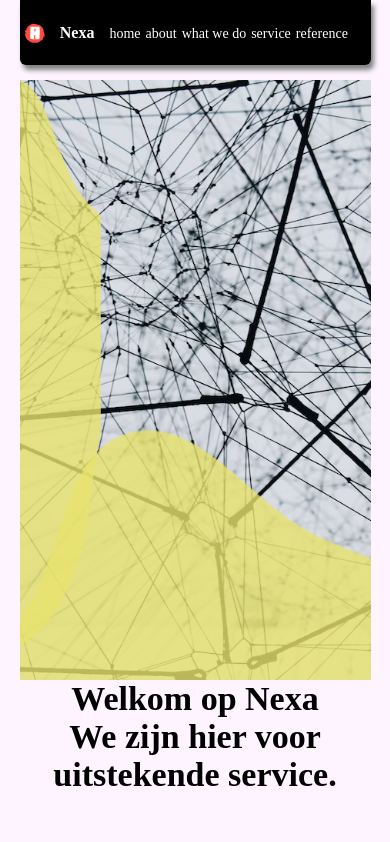
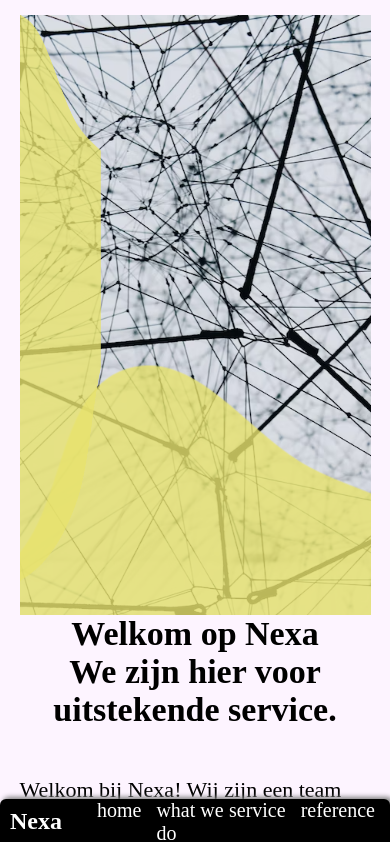
Before and after one commit to Y1lmaz-Ahmet/single-page-website-1, a React (Vite) app: page / in a window 390 px wide. Shown: the top 842 px of the page. Built offline with nearby package versions, Linux system fonts and the light colour scheme; a web font is replaced by a local one.

Commit message:
smoothScrolling & navbar for mobile finish project

```diff
--- a/package.json
+++ b/package.json
@@ -11,7 +11,8 @@
   "dependencies": {
     "react": "^18.2.0",
     "react-dom": "^18.2.0",
-    "react-router-dom": "^6.10.0"
+    "react-router-dom": "^6.10.0",
+    "react-scroll": "^1.8.9"
   },
   "devDependencies": {
     "@types/react": "^18.0.28",
--- a/src/navigation/Navigation.jsx
+++ b/src/navigation/Navigation.jsx
@@ -1,6 +1,6 @@
 import React from "react";
 import "./NavigationStyles.css";
-import { Link } from "react-router-dom";
+import { Link, animateScroll as scroll } from "react-scroll";
 
 const Navigation = () => {
   return (
@@ -9,19 +9,25 @@ const Navigation = () => {
       <h1>Nexa</h1>
       <ul className='navigation-wrapper'>
         <li>
-          <Link to='/'>home</Link>
+          <Link to='welcome' smooth={true} duration={500}>
+            home
+          </Link>
+        </li>
+
+        <li>
+          <Link to='producten' smooth={true} duration={500}>
+            what we do
+          </Link>
         </li>
         <li>
-          <Link to='/about'>about</Link>
+          <Link to='service' smooth={true} duration={500}>
+            service
+          </Link>
         </li>
         <li>
-          <Link to='/producten'>what we do</Link>
-        </li>
-        <li>
-          <Link to='#service'>service</Link>
-        </li>
-        <li>
-          <Link to='#reference'>reference</Link>
+          <Link to='reference' smooth={true} duration={500}>
+            reference
+          </Link>
         </li>
       </ul>
     </nav>
--- a/src/navigation/NavigationStyles.css
+++ b/src/navigation/NavigationStyles.css
@@ -38,7 +38,7 @@ ul.navigation-wrapper {
 .navigation-wrapper a:hover {
 	color: red;
 	cursor: pointer;
-	text-decoration: underline;
+	text-decoration: none;
 }
 
 @media screen and (max-width:870px) {
@@ -75,18 +75,37 @@ ul.navigation-wrapper {
 }
 
 @media screen and (max-width:515px) {
+	.navigation-container {
+		position: fixed;
+		z-index: 999;
+		bottom: 0;
+		width: 100%;
+		height: 45px;
+		gap: 35px;
+		border-top-right-radius: 6px;
+		border-top-left-radius: 6px;
+		border-bottom-right-radius: 0px;
+		border-bottom-left-radius: 0px;
+		box-shadow: 3px -2px 5px gray;
+	}
+
 	nav h1 {
-		font-size: 16px;
+		font-size: 24px;
 		flex-grow: 0;
+		margin-left: 10px;
 	}
 
 	nav img {
-		height: 20px;
-		padding-left: 5px;
+		display: none;
 	}
 
 	.navigation-wrapper a {
-		margin-right: 5px;
-		font-size: 14px;
+		margin-right: 15px;
+		font-size: 20px;
+	}
+
+	.navigation-wrapper a:hover {
+		text-decoration: none;
+		color: gray;
 	}
 }
--- a/src/welcome-text/Welcome.jsx
+++ b/src/welcome-text/Welcome.jsx
@@ -2,7 +2,7 @@ import React from "react";
 import "./WelcomeStyles.css";
 const Welcome = () => {
   return (
-    <div id='welcome-text'>
+    <div id='welcome'>
       <article className='headers'>
         <h1>Welkom op Nexa</h1>
         <h4>We zijn hier voor uitstekende service.</h4>
--- a/src/welcome-text/WelcomeStyles.css
+++ b/src/welcome-text/WelcomeStyles.css
@@ -1,4 +1,4 @@
-#welcome-text {
+#welcome {
 	max-width: 1240px;
 	width: 90%;
 	margin: auto;
@@ -18,7 +18,7 @@ h4 {
 
 /* @media screen and (max-width:870px) {} */
 @media screen and (max-width:695px) {
-	#welcome-text {
+	#welcome {
 		width: 90%;
 		margin: auto;
 		height: 300px;
@@ -40,7 +40,7 @@ h4 {
 }
 
 @media screen and (max-width:515px) {
-	#welcome-text {
+	#welcome {
 		width: 90%;
 		margin: auto;
 		height: 600px;
```
Also changed, not shown: 1 other file (tests, documents, lock files or other folders).
